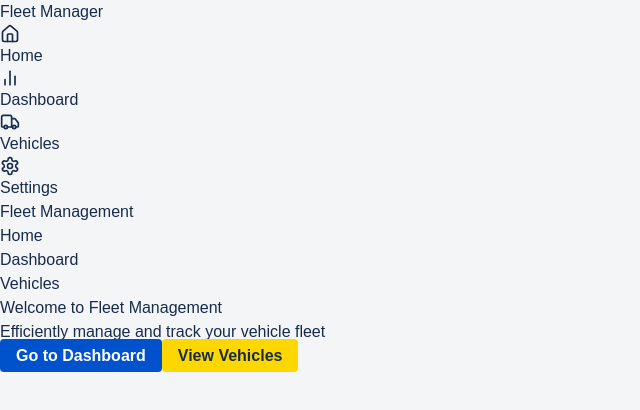
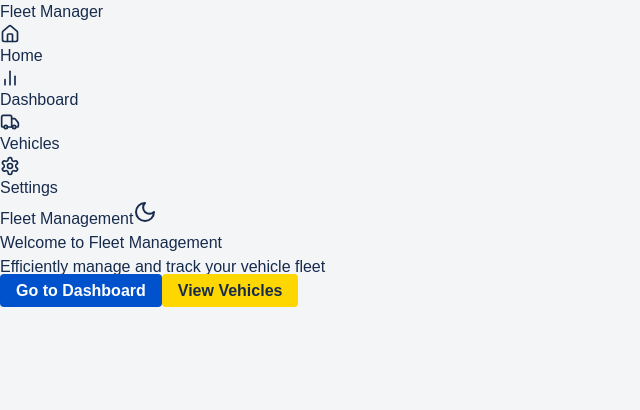
Before and after one commit to cnaples79/fleet-management-app, a Next.js app: page / in a window 1280 px wide. Shown: the top 410 px of the page, without its empty margins (0-640 px from the left). Built offline with nearby package versions, Linux system fonts and the light colour scheme.

Commit message:
Update Navbar.tsx

```diff
--- a/components/Navbar.tsx
+++ b/components/Navbar.tsx
@@ -1,30 +1,25 @@
 import React from 'react';
 import Link from 'next/link';
+import { Moon, Sun } from 'lucide-react';
 
-const Navbar: React.FC = () => {
+interface NavbarProps {
+  darkMode: boolean;
+  toggleDarkMode: () => void;
+}
+
+const Navbar: React.FC<NavbarProps> = ({ darkMode, toggleDarkMode }) => {
   return (
-    <nav className="bg-blue-600 text-white">
+    <nav className="bg-white dark:bg-gray-800 shadow-md">
       <div className="container mx-auto px-4 py-4 flex justify-between items-center">
-        <Link href="/" className="text-2xl font-bold">
+        <Link href="/" className="text-2xl font-bold text-blue-600 dark:text-blue-400">
           Fleet Management
         </Link>
-        <ul className="flex space-x-4">
-          <li>
-            <Link href="/" className="hover:text-yellow-300">
-              Home
-            </Link>
-          </li>
-          <li>
-            <Link href="/dashboard" className="hover:text-yellow-300">
-              Dashboard
-            </Link>
-          </li>
-          <li>
-            <Link href="/vehicles" className="hover:text-yellow-300">
-              Vehicles
-            </Link>
-          </li>
-        </ul>
+        <button
+          onClick={toggleDarkMode}
+          className="p-2 rounded-full hover:bg-gray-200 dark:hover:bg-gray-700"
+        >
+          {darkMode ? <Sun className="text-yellow-400" size={24} /> : <Moon className="text-gray-600" size={24} />}
+        </button>
       </div>
     </nav>
   );
```
